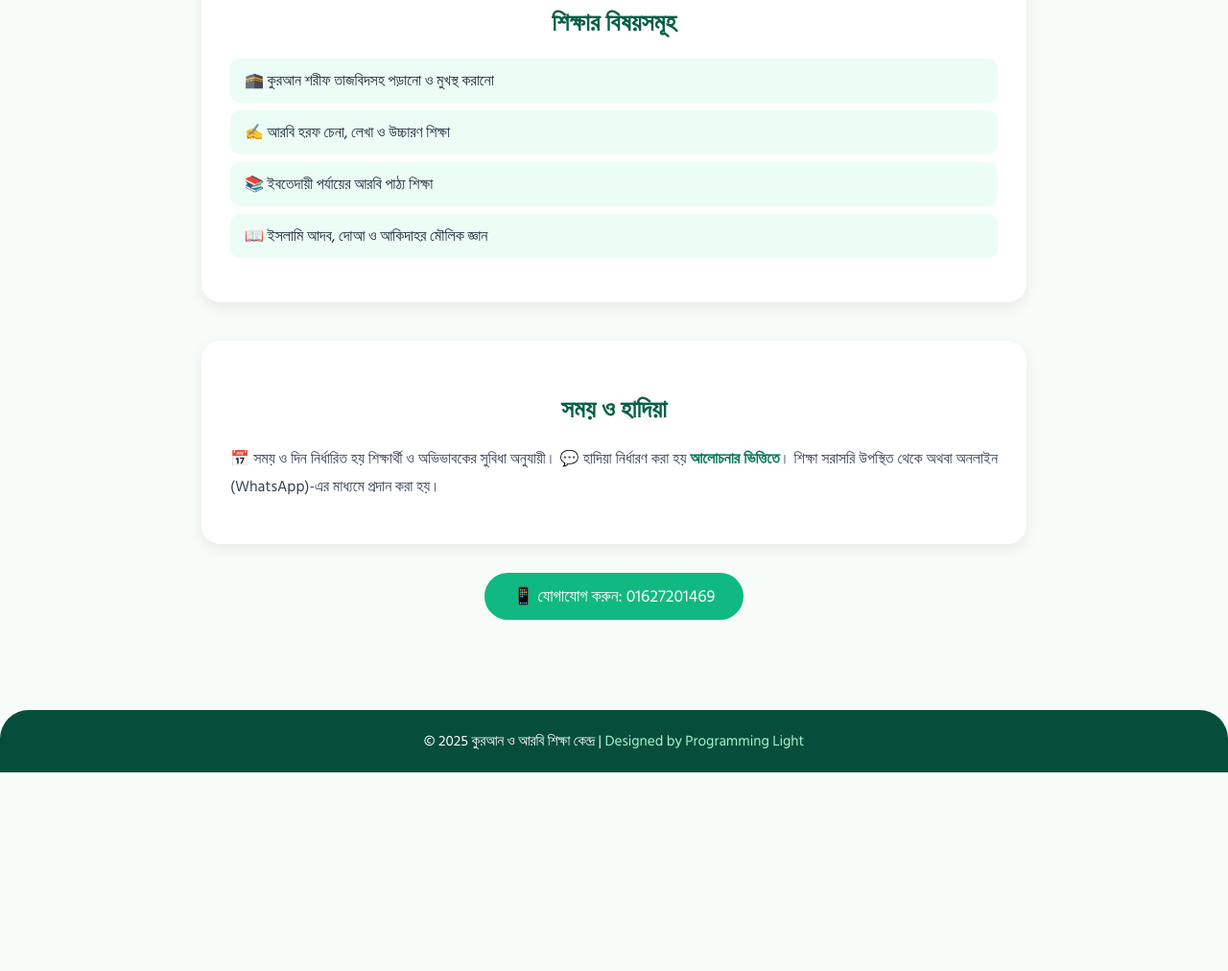
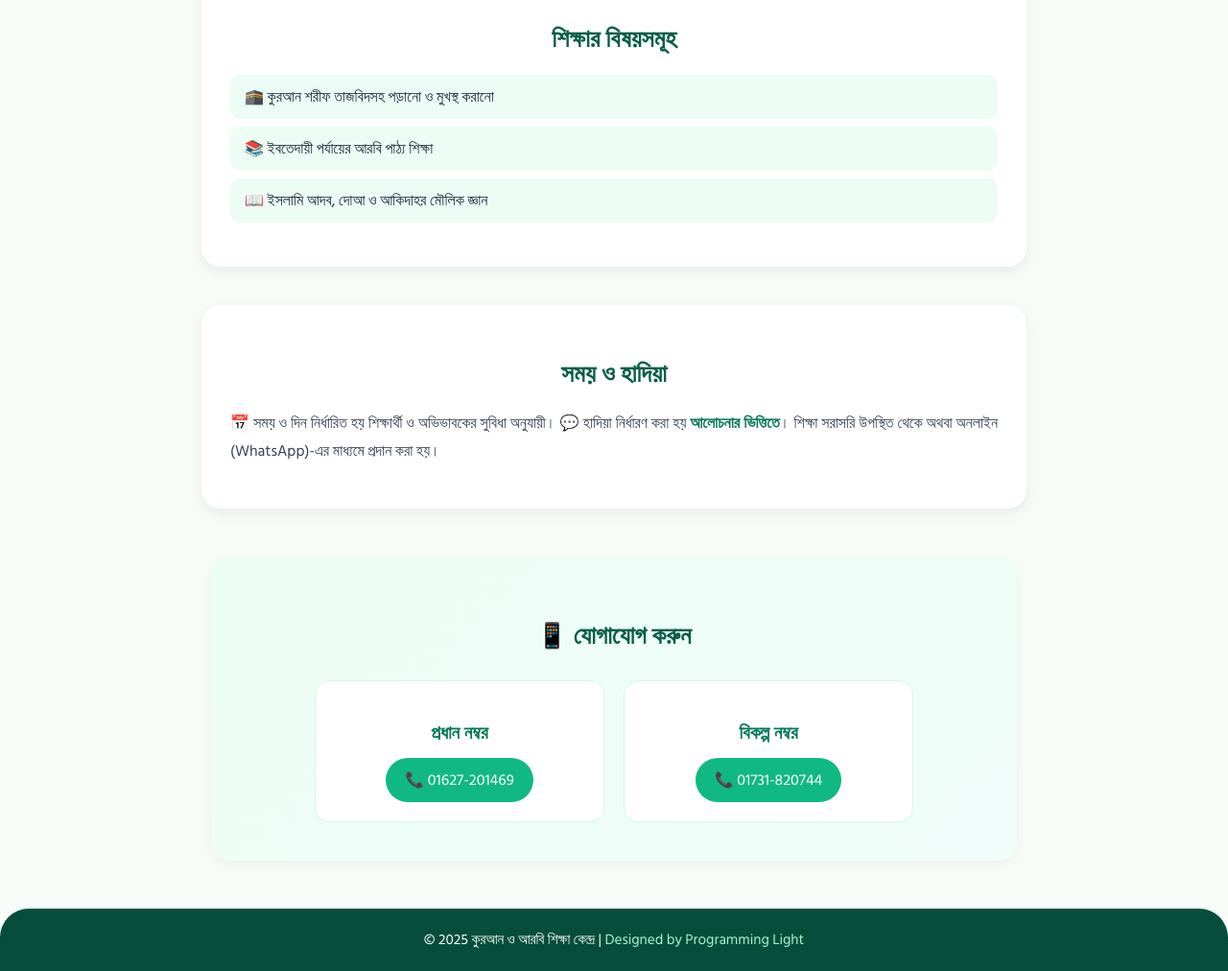
Before and after one commit to Programming-light-71/quranshikhakendro, a plain HTML site: page index.html in a window 1280 px wide. Shown: the part 802-1814 px from the top of the page at 96% size. Before the commit the page ends 1607 px from the top, so only its background shows below. Drawn offline with Linux system fonts and the light colour scheme; a script that the page names is missing.

Commit message:
Update index.html

```diff
--- a/index.html
+++ b/index.html
@@ -17,8 +17,7 @@
     }
 
     header {
-     // background: linear-gradient(135deg, #10b981, #059669);
-      color:  #059669;
+      color: #059669;
       display: flex;
       flex-wrap: wrap;
       align-items: center;
@@ -27,8 +26,7 @@
       border-bottom-left-radius: 40px;
       border-bottom-right-radius: 40px;
       box-shadow: 0 4px 15px rgba(0, 0, 0, 0.1);
-    border-bottom: 2px solid  #059669;
-
+      border-bottom: 2px solid #059669;
     }
 
     .header-text {
@@ -41,11 +39,10 @@
       font-size: 3.3rem;
       margin-bottom: 10px;
     }
-    header h1> .quran-text{
+    header h1 > .quran-text {
       font-size: 4.6rem;
       margin-bottom: 10px;
     }
-
 
     header p {
       font-size: 1.1rem;
@@ -101,22 +98,64 @@
       border-radius: 10px;
     }
 
-    .contact {
+    /* CONTACT SECTION STYLING */
+    .contact-section {
       text-align: center;
-      margin-top: 30px;
+      margin-top: 50px;
+      padding: 40px 20px;
+      background: linear-gradient(135deg, #ecfdf5, #f0fdfa);
+      border-radius: 20px;
+      box-shadow: 0 4px 12px rgba(0, 0, 0, 0.05);
+      max-width: 800px;
+      margin-left: auto;
+      margin-right: auto;
     }
 
-    .call-button {
+    .contact-section h2 {
+      color: #065f46;
+      margin-bottom: 25px;
+    }
+
+    .contact-cards {
+      display: flex;
+      flex-wrap: wrap;
+      justify-content: center;
+      gap: 20px;
+    }
+
+    .contact-card {
+      background: white;
+      border: 1px solid #d1fae5;
+      border-radius: 15px;
+      padding: 20px 25px;
+      width: 250px;
+      transition: all 0.3s ease;
+      text-align: center;
+    }
+
+    .contact-card:hover {
+      transform: translateY(-5px);
+      box-shadow: 0 6px 18px rgba(0, 0, 0, 0.08);
+      border-color: #10b981;
+    }
+
+    .contact-card h3 {
+      color: #047857;
+      margin-bottom: 10px;
+      font-size: 1.2rem;
+    }
+
+    .call-link {
+      display: inline-block;
+      color: white;
       background: #10b981;
-      color: white;
-      padding: 10px 30px;
-      border-radius: 30px;
-      font-size: 1.1rem;
       text-decoration: none;
+      padding: 10px 20px;
+      border-radius: 25px;
       transition: 0.3s;
     }
 
-    .call-button:hover {
+    .call-link:hover {
       background: #059669;
       transform: scale(1.05);
     }
@@ -129,6 +168,7 @@
       border-top-left-radius: 30px;
       border-top-right-radius: 30px;
       font-size: 0.95rem;
+      margin-top: 50px;
     }
 
     footer span {
@@ -157,39 +197,26 @@
   <!-- HEADER -->
   <header>
     <div class="header-text">
-      <h1>
-<span
-class="quran-text"
->কুরআন ও</span>
-<br/>আরবি শিক্ষা কেন্দ্র</h1>
+      <h1><span class="quran-text">কুরআন ও</span><br/>আরবি শিক্ষা কেন্দ্র</h1>
       <p>হাফেযা / দাখিল পাস শিক্ষিকার তত্ত্বাবধানে — যত্ন ও আদবের সাথে শিক্ষা</p>
-
       <br/>
-
-    <a href="tel:+8801627201469" class="call-button">যোগাযোগ করুন</a>
-
-
+      <a href="tel:+8801627201469" class="call-link">📞 এখনই কল করুন</a>
     </div>
-
 
     <div class="animation">
       <dotlottie-wc
         src="https://lottie.host/c595c7d0-c4e2-402b-8838-d440d0d16641/RAETwZVEls.lottie"
         style="width: 300px;height: 300px"
         autoplay
-  loop
-></dotlottie-wc>
+        loop>
+      </dotlottie-wc>
     </div>
   </header>
 
-  <!-- ABOUT SECTION -->
+  <!-- ABOUT -->
   <section>
     <h2>আমাদের লক্ষ্য</h2>
-    <p>
-      ইসলামি শিক্ষার প্রথম ধাপ শুরু হয় সঠিকভাবে <span class="highlight">কুরআন তিলাওয়াত</span> শেখার মাধ্যমে।
-      আমরা শিশু ও মহিলাদের জন্য একটি আরামদায়ক ও প্রশান্তিময় পরিবেশে কুরআন শরীফ শেখাই।
-      প্রতিটি শিক্ষার্থীকে তাজবিদ, উচ্চারণ ও অর্থ বোঝার দিকে বিশেষ মনোযোগ দেওয়া হয়।
-    </p>
+    <p>ইসলামি শিক্ষার প্রথম ধাপ শুরু হয় সঠিকভাবে <span class="highlight">কুরআন তিলাওয়াত</span> শেখার মাধ্যমে। আমরা শিশু ও মহিলাদের জন্য একটি আরামদায়ক ও প্রশান্তিময় পরিবেশে কুরআন শরীফ শেখাই। প্রতিটি শিক্ষার্থীকে তাজবিদ, উচ্চারণ ও অর্থ বোঝার দিকে বিশেষ মনোযোগ দেওয়া হয়।</p>
   </section>
 
   <!-- SUBJECTS -->
@@ -197,28 +224,34 @@ class="quran-text"
     <h2>শিক্ষার বিষয়সমূহ</h2>
     <ul>
       <li>🕋 কুরআন শরীফ তাজবিদসহ পড়ানো ও মুখস্থ করানো</li>
-      <li>✍️ আরবি হরফ চেনা, লেখা ও উচ্চারণ শিক্ষা</li>
+      <li✍️ আরবি হরফ চেনা, লেখা ও উচ্চারণ শিক্ষা</li>
       <li>📚 ইবতেদায়ী পর্যায়ের আরবি পাঠ্য শিক্ষা</li>
       <li>📖 ইসলামি আদব, দোআ ও আকিদাহর মৌলিক জ্ঞান</li>
     </ul>
   </section>
 
-  <!-- FEES & TIMING -->
+  <!-- FEES -->
   <section>
     <h2>সময় ও হাদিয়া</h2>
-    <p>
-      📅 সময় ও দিন নির্ধারিত হয় শিক্ষার্থী ও অভিভাবকের সুবিধা অনুযায়ী।
+    <p>📅 সময় ও দিন নির্ধারিত হয় শিক্ষার্থী ও অভিভাবকের সুবিধা অনুযায়ী।
       💬 হাদিয়া নির্ধারণ করা হয় <span class="highlight">আলোচনার ভিত্তিতে</span>।
-      শিক্ষা সরাসরি উপস্থিত থেকে অথবা অনলাইন (WhatsApp)-এর মাধ্যমে প্রদান করা হয়।
-    </p>
+      শিক্ষা সরাসরি উপস্থিত থেকে অথবা অনলাইন (WhatsApp)-এর মাধ্যমে প্রদান করা হয়।</p>
   </section>
 
-  <!-- CONTACT -->
-  <div class="contact">
-    <a href="tel:+8801627201469" class="call-button">📱 যোগাযোগ করুন: 01627201469</a>
+  <!-- CONTACT SECTION -->
+  <section class="contact-section">
+    <h2>📱 যোগাযোগ করুন</h2>
+    <div class="contact-cards">
+      <div class="contact-card">
+        <h3>প্রধান নম্বর</h3>
+        <a href="tel:+8801627201469" class="call-link">📞 01627-201469</a>
       </div>
-
-<br/><br/><br/><br/>
+      <div class="contact-card">
+        <h3>বিকল্প নম্বর</h3>
+        <a href="tel:+8801731820744" class="call-link">📞 01731-820744</a>
+      </div>
+    </div>
+  </section>
 
   <footer>
     © 2025 কুরআন ও আরবি শিক্ষা কেন্দ্র | <span>Designed by Programming Light</span>
```
Lines whose indentation alone changed are shown as unchanged.
